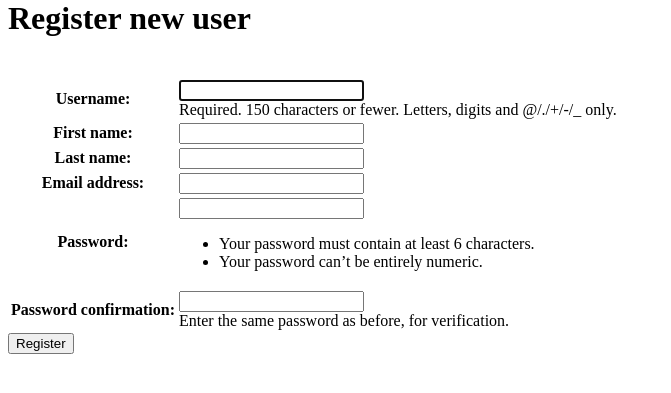
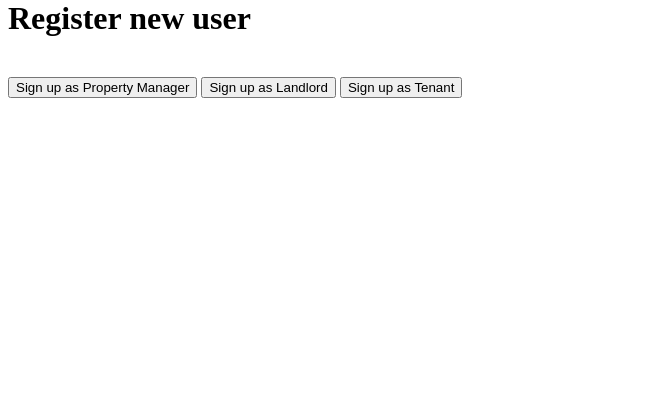
Before and after one commit to fionakc/RentWiz2019, a Django app: page /users/register/ in a window 1280 px wide. Shown: the part 21-414 px from the top of the page, without its empty margins (0-671 px from the left). Run offline with Django 3.2, Linux system fonts and the light colour scheme.

Commit message:
Added register pages

```diff
--- a/UserManagement/templates/register.html
+++ b/UserManagement/templates/register.html
@@ -16,15 +16,20 @@
         <p>You must logout before you can sign up as a new user.</p>
     {% else %}
 
-        <form method="post" id="registration_form">
-        {% csrf_token %}
-            <div class="form-left">
-            <table>
-                {{ form.as_table }}
-            </table>
-            </div>
-        <button type="submit" class="button">Register</button>
-        </form>
+{#        <form method="post" id="registration_form">#}
+{#        {% csrf_token %}#}
+{#            <div class="form-left">#}
+{#            <table>#}
+{#                {{ form.as_table }}#}
+{#            </table>#}
+{#            </div>#}
+{#        <button type="submit" class="button">Register</button>#}
+{#        </form>#}
+
+        <a href="{% url 'register_propertymanager' %}"><button class="btn">Sign up as Property Manager</button></a>
+        <a href="{% url 'register_landlord' %}"><button class="btn">Sign up as Landlord</button></a>
+        <a href="{% url 'register_tenant' %}"><button class="btn">Sign up as Tenant</button></a>
+
     {% endif %}
     </div>
 {% endblock %}
--- /dev/null
+++ b/UserManagement/templates/register_landlord.html
@@ -0,0 +1 @@
+<h1>Sup landlord</h1>
--- /dev/null
+++ b/UserManagement/templates/register_propertymanager.html
@@ -0,0 +1 @@
+<h1>Sup property manager</h1>
--- /dev/null
+++ b/UserManagement/templates/register_tenant.html
@@ -0,0 +1 @@
+<h1>Sup tenant</h1>
--- a/UserManagement/urls.py
+++ b/UserManagement/urls.py
@@ -4,4 +4,7 @@ from . import views
 
 urlpatterns = [
     path('register/', views.register, name='register'),
+    path('register_tenant', views.register_tenant, name='register_tenant'),
+    path('register_landlord', views.register_landlord, name='register_landlord'),
+    path('register_propertymanager', views.register_propertymanager, name='register_propertymanager'),
 ]
--- a/UserManagement/views.py
+++ b/UserManagement/views.py
@@ -17,3 +17,15 @@ def register(request):
     else:
         form = RegisteredUserCreationForm()
     return render(request, 'register.html', {'form': form})
+
+
+def register_tenant(request):
+    return render(request, 'register_tenant.html')
+
+
+def register_landlord(request):
+    return render(request, 'register_landlord.html')
+
+
+def register_propertymanager(request):
+    return render(request, 'register_propertymanager.html')
--- a/home/ali.py
+++ /dev/null
@@ -1,5 +0,0 @@
-from django.apps import AppConfig
-
-
-class HomeConfig(AppConfig):
-    name = 'home'
--- a/home/apps.py
+++ /dev/null
@@ -1,5 +0,0 @@
-from django.apps import AppConfig
-
-
-class HomeConfig(AppConfig):
-    name = 'home'
--- a/rentwiz/urls.py
+++ b/rentwiz/urls.py
@@ -18,6 +18,8 @@ from django.urls import include, path
 
 urlpatterns = [
     path('', include('home.urls')),
+    # path('', include('property_listing.urls')),
+    # path('', include('tenant_application.urls')),
     path('users/', include('UserManagement.urls')),
     path('users/', include('django.contrib.auth.urls')),
     path('admin/', admin.site.urls),
```
Also changed, not shown: property_listing/urls.py (added), tenant_application/urls.py (added).
